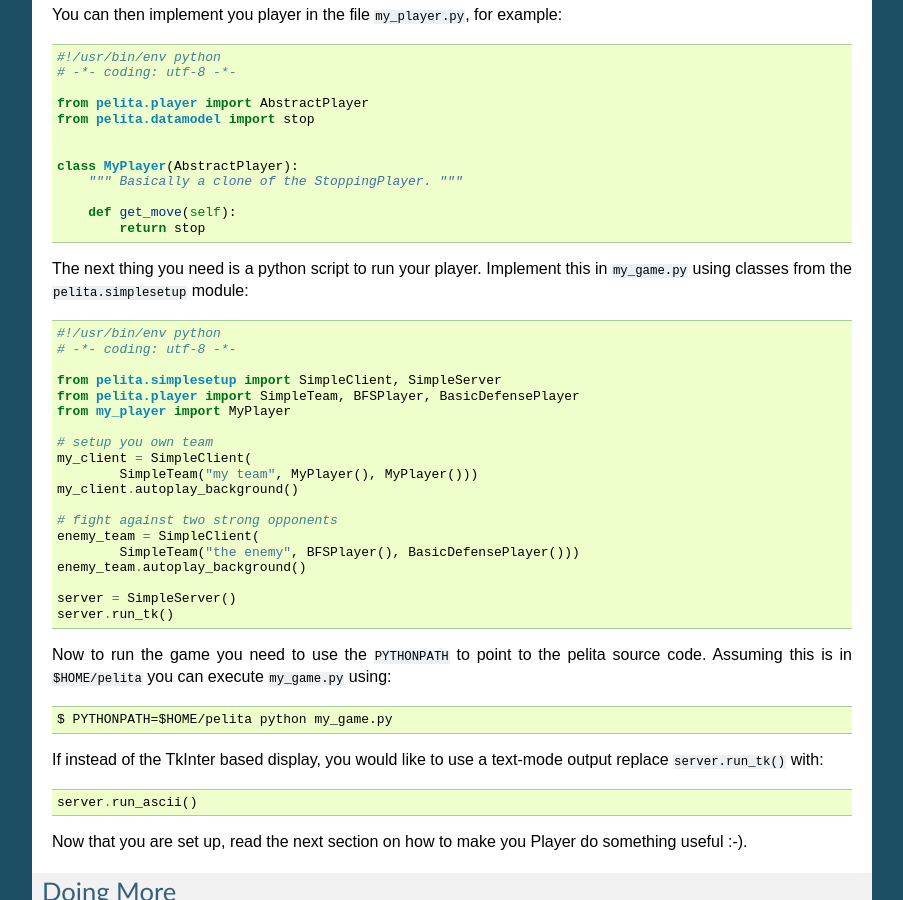
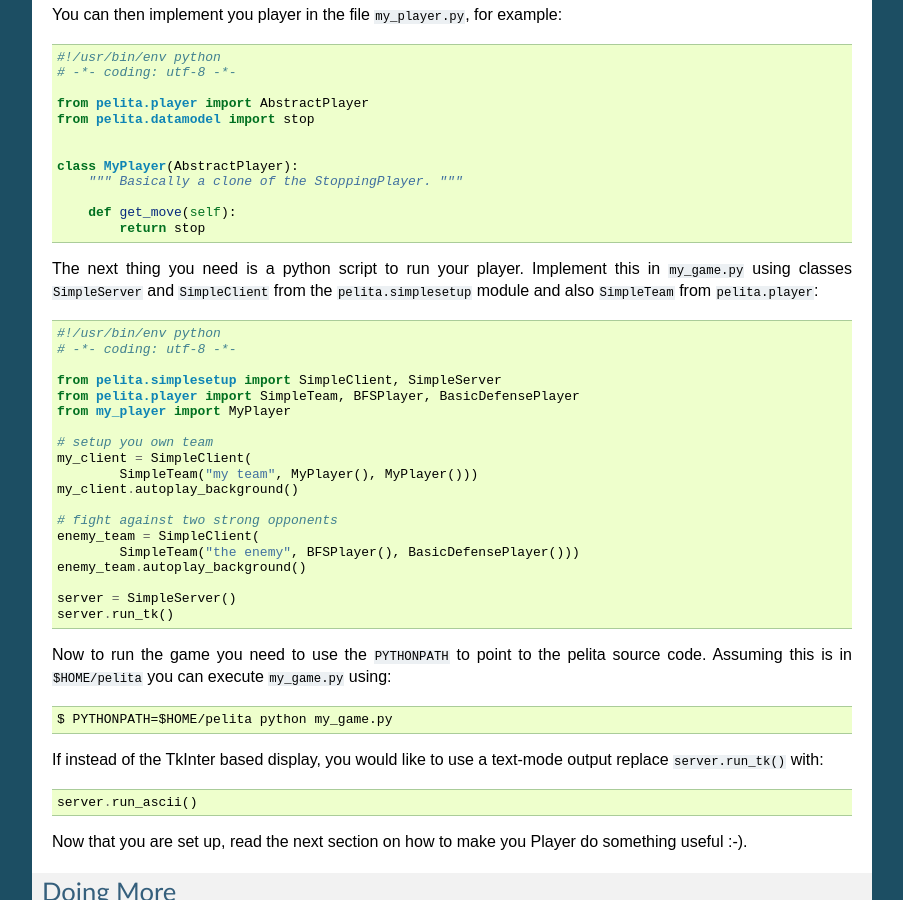
Before and after one commit to ASPP/pelita, a Sphinx documentation site: the page built from doc/source/writing_player.rst, in a window 1280 px wide and 900 px high, scrolled down 1236 px. Shown: the whole window, without its empty margins (198-1101 px from the left). Built offline with Sphinx 7.4.7, drawn with Linux system fonts in a browser that asks for light colours; the version number could not be read and is left out.

Commit message:
DOC/ENH: be more explicit about where SimpleTeam etc.. comes from

```diff
--- a/doc/source/writing_player.rst
+++ b/doc/source/writing_player.rst
@@ -57,7 +57,8 @@ You can then implement you player in the file ``my_player.py``, for example:
    :language: python
 
 The next thing you need is a python script to run your player. Implement this in
-``my_game.py`` using classes from the ``pelita.simplesetup`` module:
+``my_game.py`` using classes ``SimpleServer`` and ``SimpleClient`` from the
+``pelita.simplesetup`` module and also ``SimpleTeam`` from ``pelita.player``:
 
 .. literalinclude:: my_player/my_game.py
    :language: python
```
